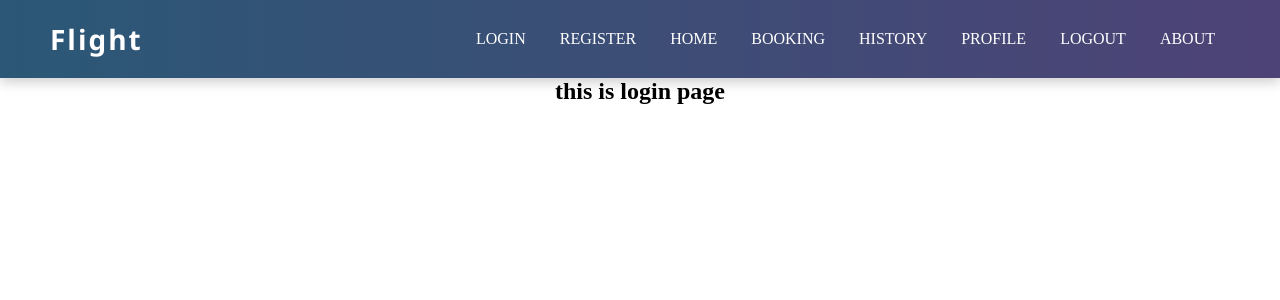
After one commit to Preetimallick28/django_auth, a Django app: page /login/ in a window 1280 px wide. The commit adds this page. Shown: the top 300 px of the page. Run offline with Django 5.2, Linux system fonts and the light colour scheme.

Commit message:
login_and_register

```diff
--- a/base/urls.py
+++ b/base/urls.py
@@ -2,7 +2,7 @@ from django.urls import path
 from base import views
 
 urlpatterns = [
-    path('',views.home,name='home'),
+    path('home/',views.home,name='home'),
     path('about/',views.about,name='about'),
     path('bookings/',views.bookings,name='bookings'),
     path('history/',views.history,name='history'),
--- a/myproject/urls.py
+++ b/myproject/urls.py
@@ -19,6 +19,6 @@ from django.urls import path , include
 
 urlpatterns = [
     path('admin/', admin.site.urls),
-    path('',include('base.urls')),
-    path('user_auth/',include('user_auth.urls')),
+    path('base/',include('base.urls')),
+    path('',include('user_auth.urls')),
 ]
--- a/templates/nav.html
+++ b/templates/nav.html
@@ -3,8 +3,8 @@
     <h2>Flight</h2>
   </div>
   <div class="nav-links">
-    <a href="">LOGIN</a>
-    <a href="">Register</a>
+    <a href="{% url 'login' %}">LOGIN</a>
+    <a href="{% url 'register' %}">Register</a>
     <a href="{% url 'home' %}">HOME</a>
     <a href="{% url 'bookings' %}">BOOKING</a>
     <a href="{% url 'history' %}">HISTORY</a>
--- /dev/null
+++ b/user_auth/templates/login.html
@@ -0,0 +1,7 @@
+{% extends 'main.html' %}
+
+{% block content %}
+<center>
+    <h2>this is login page</h2>
+</center>
+{% endblock content %}
--- /dev/null
+++ b/user_auth/urls.py
@@ -0,0 +1,7 @@
+from django.urls import path
+from user_auth import views
+
+urlpatterns = [
+    path('login/',views.login_view,name='login'),
+    path('register/',views.register_view,name='register')
+]
--- a/user_auth/views.py
+++ b/user_auth/views.py
@@ -1,3 +1,8 @@
 from django.shortcuts import render
 
 # Create your views here.
+def login_view(request):
+    return render(request,'login.html')
+
+def register_view(request):
+    return render(request,'register.html')
```
Also changed, not shown: user_auth/templates/register.html (added, +7 -0 lines).
